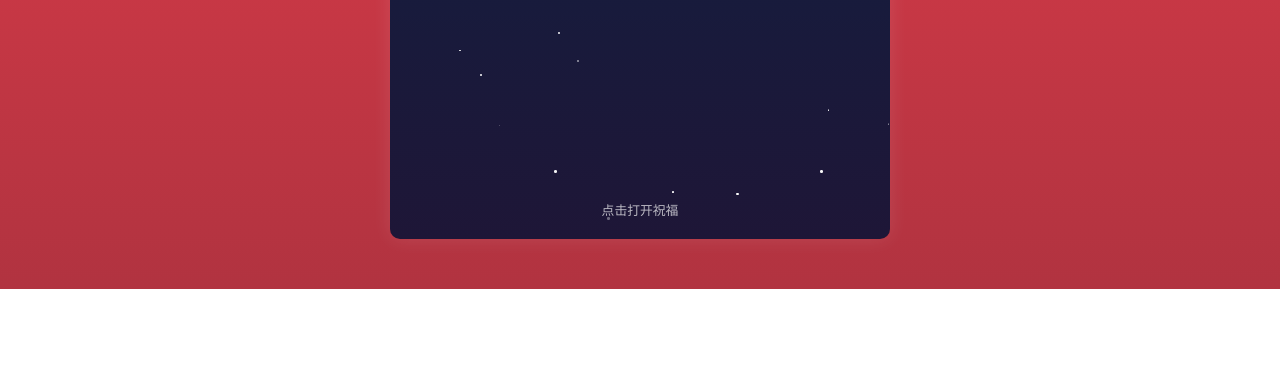
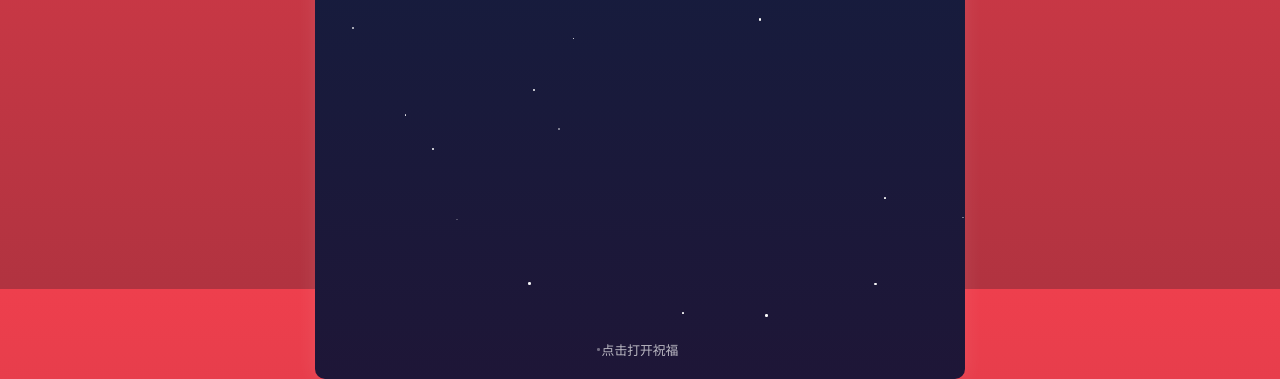
Before and after one commit to ReganYue/card, a plain HTML site: page christmas-card.html in a window 1280 px wide. Shown: the part 511-890 px from the top of the page. Before the commit the page ends 800 px from the top, so only its background shows below. Drawn offline with Linux system fonts and the light colour scheme.

Commit message:
Update christmas-card.html

```diff
--- a/christmas-card.html
+++ b/christmas-card.html
@@ -16,8 +16,8 @@
 
         .card {
             position: relative;
-            width: 500px;
-            height: 700px;
+            width: 650px;
+            height: 980px;
             background: linear-gradient(to bottom, #0c2446, #1e1637);
             border-radius: 10px;
             box-shadow: 0 0 20px rgba(255,255,255,0.1);
```
